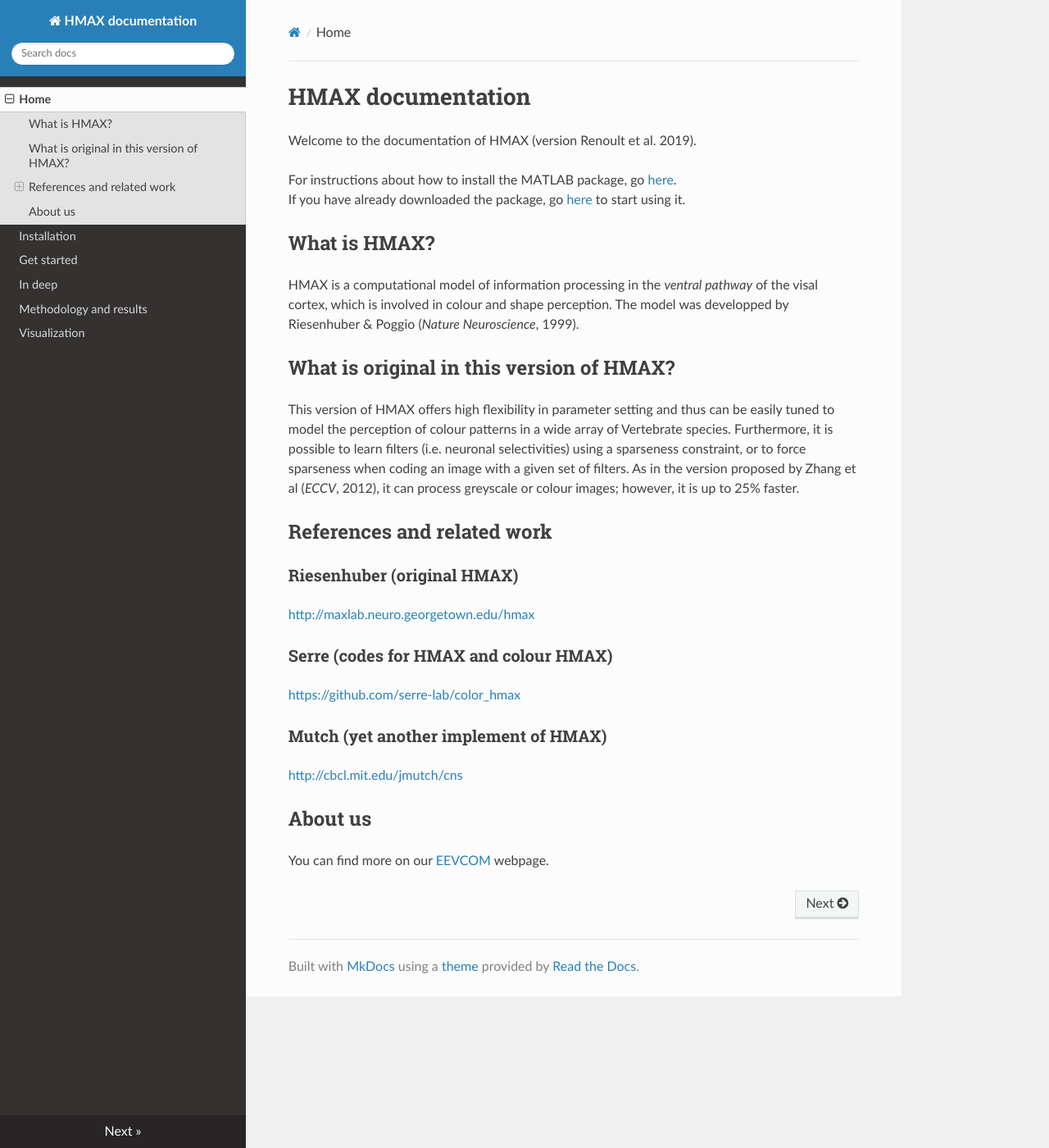
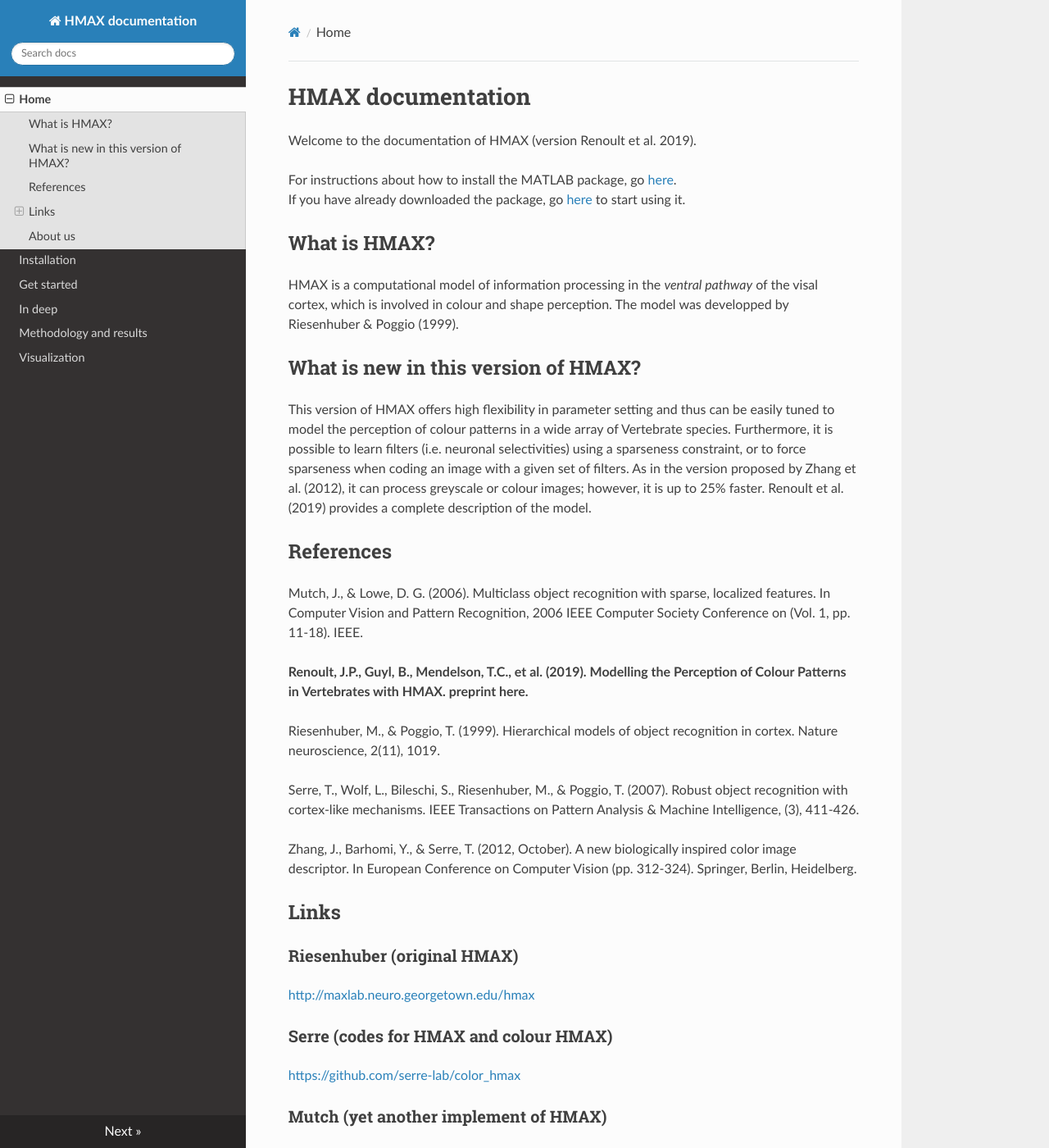
Before and after one commit to EEVCOM-Montpellier/hmax-documentation, an MkDocs documentation site: the page built from docs/index.md, in a window 1280 px wide and 1400 px high. Shown: the whole window at 82% size. Built offline with MkDocs 1.6.1, drawn with Linux system fonts in a browser that asks for light colours; nearby versions of some CDN libraries; old or Windows-style settings are respelled for this version of MkDocs.

Commit message:
Update index.md

```diff
--- a/docs/index.md
+++ b/docs/index.md
@@ -7,13 +7,25 @@ If you have already downloaded the package, go [here](/get-started/) to start us
 
 ## What is HMAX?
 
-HMAX is a computational model of information processing in the *ventral pathway* of the visal cortex, which is involved in colour and shape perception. The model was developped by Riesenhuber & Poggio (*Nature Neuroscience*, 1999).
+HMAX is a computational model of information processing in the *ventral pathway* of the visal cortex, which is involved in colour and shape perception. The model was developped by Riesenhuber & Poggio (1999).
 
-## What is original in this version of HMAX?
+## What is new in this version of HMAX?
 
-This version of HMAX offers high flexibility in parameter setting and thus can be easily tuned to model the perception of colour patterns in a wide array of Vertebrate species. Furthermore, it is possible to learn filters (i.e. neuronal selectivities) using a sparseness constraint, or to force sparseness when coding an image with a given set of filters. As in the version proposed by Zhang et al (*ECCV*, 2012), it can process greyscale or colour images; however, it is up to 25% faster.
+This version of HMAX offers high flexibility in parameter setting and thus can be easily tuned to model the perception of colour patterns in a wide array of Vertebrate species. Furthermore, it is possible to learn filters (i.e. neuronal selectivities) using a sparseness constraint, or to force sparseness when coding an image with a given set of filters. As in the version proposed by Zhang et al. (2012), it can process greyscale or colour images; however, it is up to 25% faster. Renoult et al. (2019) provides a complete description of the model.
 
-## References and related work
+## References
+Mutch, J., & Lowe, D. G. (2006). Multiclass object recognition with sparse, localized features. In Computer Vision and Pattern Recognition, 2006 IEEE Computer Society Conference on (Vol. 1, pp. 11-18). IEEE.
+
+**Renoult, J.P., Guyl, B., Mendelson, T.C., et al. (2019). Modelling the Perception of Colour Patterns in Vertebrates with HMAX. preprint here.**
+
+Riesenhuber, M., & Poggio, T. (1999). Hierarchical models of object recognition in cortex. Nature neuroscience, 2(11), 1019.
+
+Serre, T., Wolf, L., Bileschi, S., Riesenhuber, M., & Poggio, T. (2007). Robust object recognition with cortex-like mechanisms. IEEE Transactions on Pattern Analysis & Machine Intelligence, (3), 411-426.
+
+Zhang, J., Barhomi, Y., & Serre, T. (2012, October). A new biologically inspired color image descriptor. In European Conference on Computer Vision (pp. 312-324). Springer, Berlin, Heidelberg.
+
+
+## Links
 
 ### Riesenhuber (original HMAX)
 [http://maxlab.neuro.georgetown.edu/hmax](http://maxlab.neuro.georgetown.edu/hmax)
@@ -24,6 +36,7 @@ This version of HMAX offers high flexibility in parameter setting and thus can b
 ### Mutch (yet another implement of HMAX)
 [http://cbcl.mit.edu/jmutch/cns](http://maxlab.neuro.georgetown.edu/hmax)
 
+
 ## About us
 
 You can find more on our [EEVCOM](https://eevcom-montpellier.weebly.com/) webpage.
```
